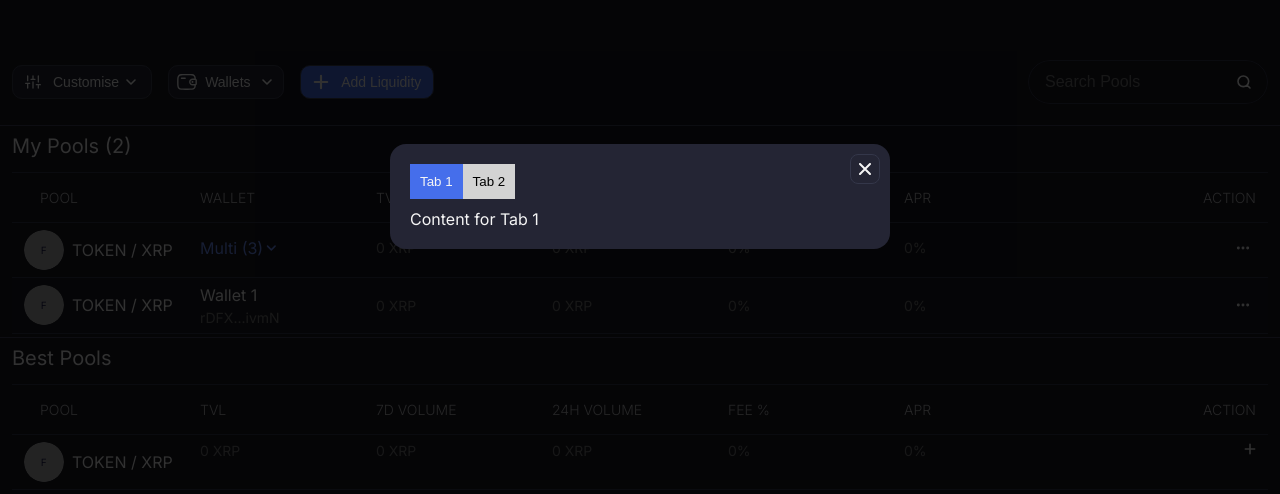
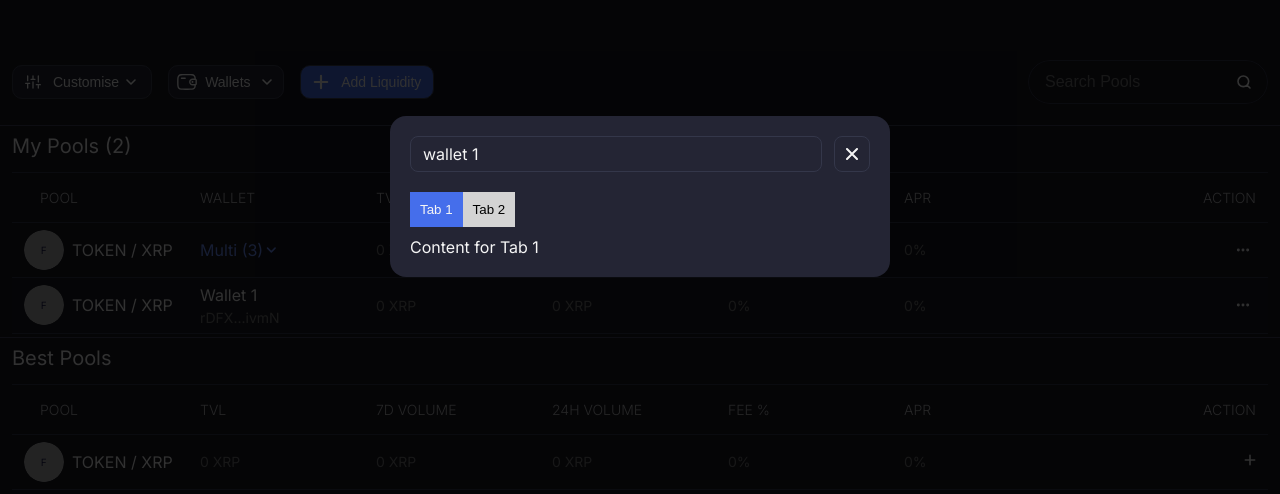
Before and after one commit to Nurit-Ltd/fl_portfolio-html, a plain HTML site: page liquidityPools.html in a window 1280 px wide. Both pictures are taken after a click on the button 1250 px from the left and 654 px from the top of the page. Shown: the part 204-698 px from the top of the page. Drawn offline with Linux system fonts and the light colour scheme.

Commit message:
Enhance modal layout with wallet name dropdown and improve close button styling

```diff
--- a/liquidityPools.html
+++ b/liquidityPools.html
@@ -953,9 +953,16 @@
     <!-- Modal Structure -->
     <div class="modal" id="modal-template">
       <div class="modal-content">
-        <span class="close-modal">
-          <img src="./public/images/close-icon.svg" alt="close icon">
-        </span>
+        <div>
+          <div class="wallet-name-dropdown_wrapper">
+            <div class="wallet-name-dropdown">
+              wallet 1
+            </div>
+            <span class="close-modal">
+              <img src="./public/images/close-icon.svg" alt="close icon">
+            </span>
+          </div>
+        </div>
         <div class="modal-tabs">
           <button class="tab-btn active" data-tab="tab1">Tab 1</button>
           <button class="tab-btn" data-tab="tab2">Tab 2</button>
@@ -975,7 +982,7 @@
 
   <script src="./js/main.js"></script>
   <script src="./js/modal.js"></script>
-   <script src="./js/lp.js"></script>
+  <script src="./js/lp.js"></script>
 </body>
 
 </html>
--- a/styles/lp.css
+++ b/styles/lp.css
@@ -726,6 +726,7 @@ body {
     padding: 7px calc((100% - 1420px) / 2);
     display: grid;
     grid-template-columns: 1fr 6fr;
+    align-items: center;
 
     td {
       .action-cell {
--- a/styles/modal.css
+++ b/styles/modal.css
@@ -32,19 +32,31 @@
   position: relative;
 }
 
+.wallet-name-dropdown_wrapper {
+  position: relative;
+  display: flex;
+  gap: 12px;
+  justify-items: space-between;
+  margin-bottom: 20px;
+}
+
+.wallet-name-dropdown {
+  flex: 1;
+  padding: 7px 12px;
+  border: 1px solid var(--border-primary);
+  border-radius: 8px;
+  font-size: medium;
+}
+
 .close-modal {
-  position: absolute;
-  right: 10px;
-  top: 10px;
   cursor: pointer;
   border: 1px solid var(--border-primary);
   border-radius: 8px;
-  width: 30px;
-  height: 30px;
+  width: 36px;
+  height: 36px;
   display: flex;
   align-items: center;
   justify-content: center;
-  background: var(--bg-secondary);
 }
 
 .modal-tabs {
```
